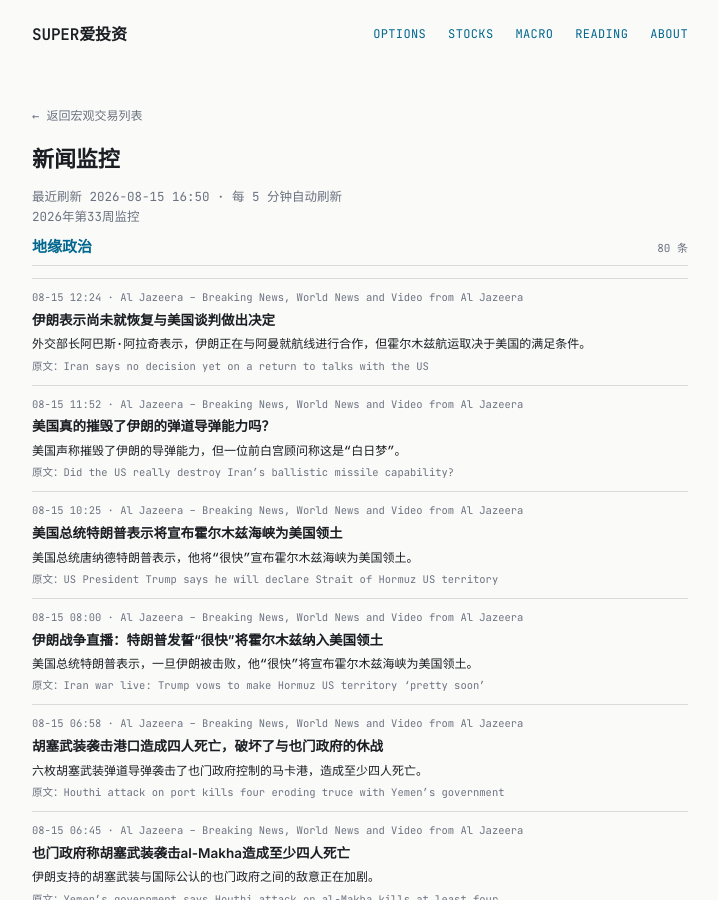
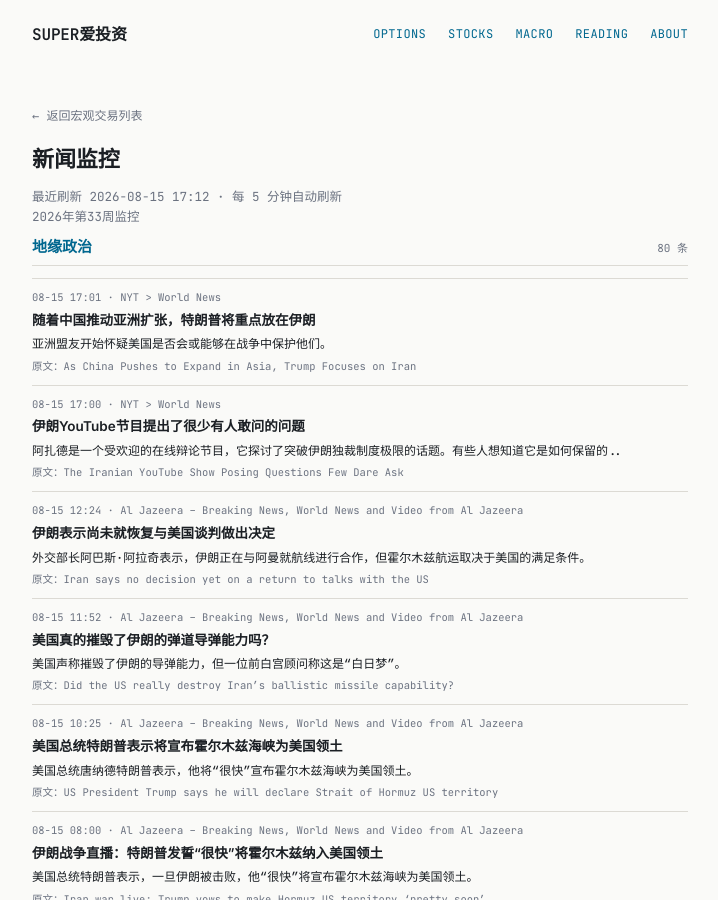
Before and after one commit to tang3super/tang3super.github.io, a Jekyll site: the page built from macro-trade/news-digest.md, in a window 1280 px wide and 900 px high. Shown: the whole window, without its empty margins (280-998 px from the left). Built offline with Jekyll 4.4.1, drawn with Linux system fonts in a browser that asks for light colours; some of the changed text lies outside the part shown.

Commit message:
sync news-digest article

```diff
--- a/macro-trade/news-digest.md
+++ b/macro-trade/news-digest.md
@@ -5,11 +5,25 @@ title: 新闻监控
 date: '2026-08-15'
 summary: 2026年第33周监控
 week_label: 2026年第33周监控
-last_updated: 2026-08-15 16:50
+last_updated: 2026-08-15 17:12
 refresh_note: 每 5 分钟自动刷新
 topics:
 - name: 地缘政治
   items:
+  - title: As China Pushes to Expand in Asia, Trump Focuses on Iran
+    summary: Asian allies are beginning to wonder whether the United States would or could defend them in a war.
+    link: https://www.nytimes.com/2026/08/15/us/politics/china-expansion-asia-trump-iran.html
+    source: NYT > World News
+    time: 08-15 17:01
+    title_zh: 随着中国推动亚洲扩张，特朗普将重点放在伊朗
+    summary_zh: 亚洲盟友开始怀疑美国是否会或能够在战争中保护他们。
+  - title: The Iranian YouTube Show Posing Questions Few Dare Ask
+    summary: Azad, a popular online debate program, has tackled topics that push the limits of Iran’s authoritarian system. Some wonder how it has remain…
+    link: https://www.nytimes.com/2026/08/15/world/middleeast/iran-youtube-show.html
+    source: NYT > World News
+    time: 08-15 17:00
+    title_zh: 伊朗YouTube节目提出了很少有人敢问的问题
+    summary_zh: 阿扎德是一个受欢迎的在线辩论节目，它探讨了突破伊朗独裁制度极限的话题。有些人想知道它是如何保留的..
   - title: Iran says no decision yet on a return to talks with the US
     summary: FM Abbas Araghchi says Iran is working with Oman on routes, but Hormuz shipping depends on US meeting conditions.
     link: https://www.aljazeera.com/news/2026/8/15/iran-says-no-decision-yet-on-a-return-to-talks-with-the-us?traffic_source=rss
```
Also changed, not shown: other parts of macro-trade/news-digest.md (+0 -13 lines).
